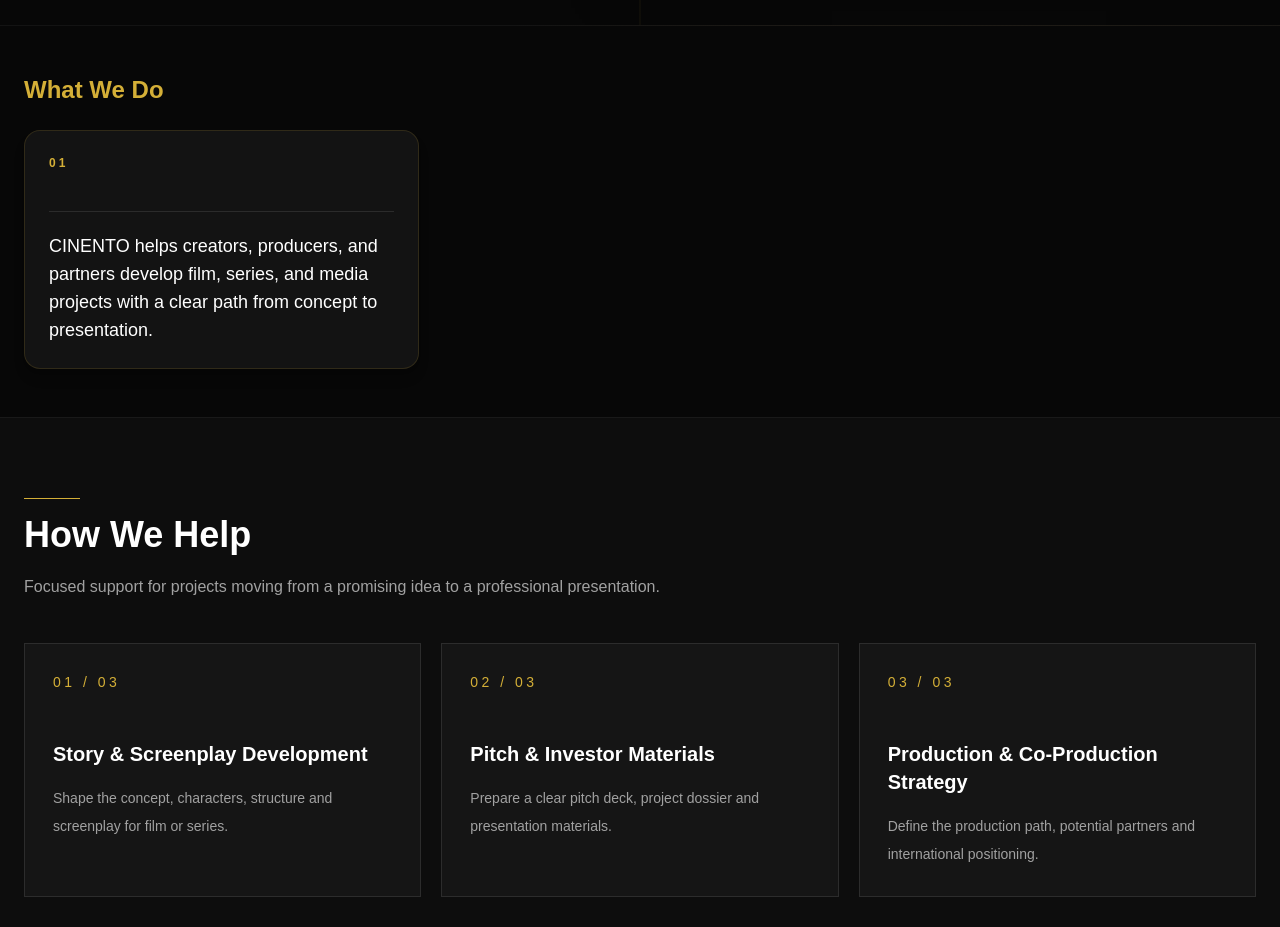
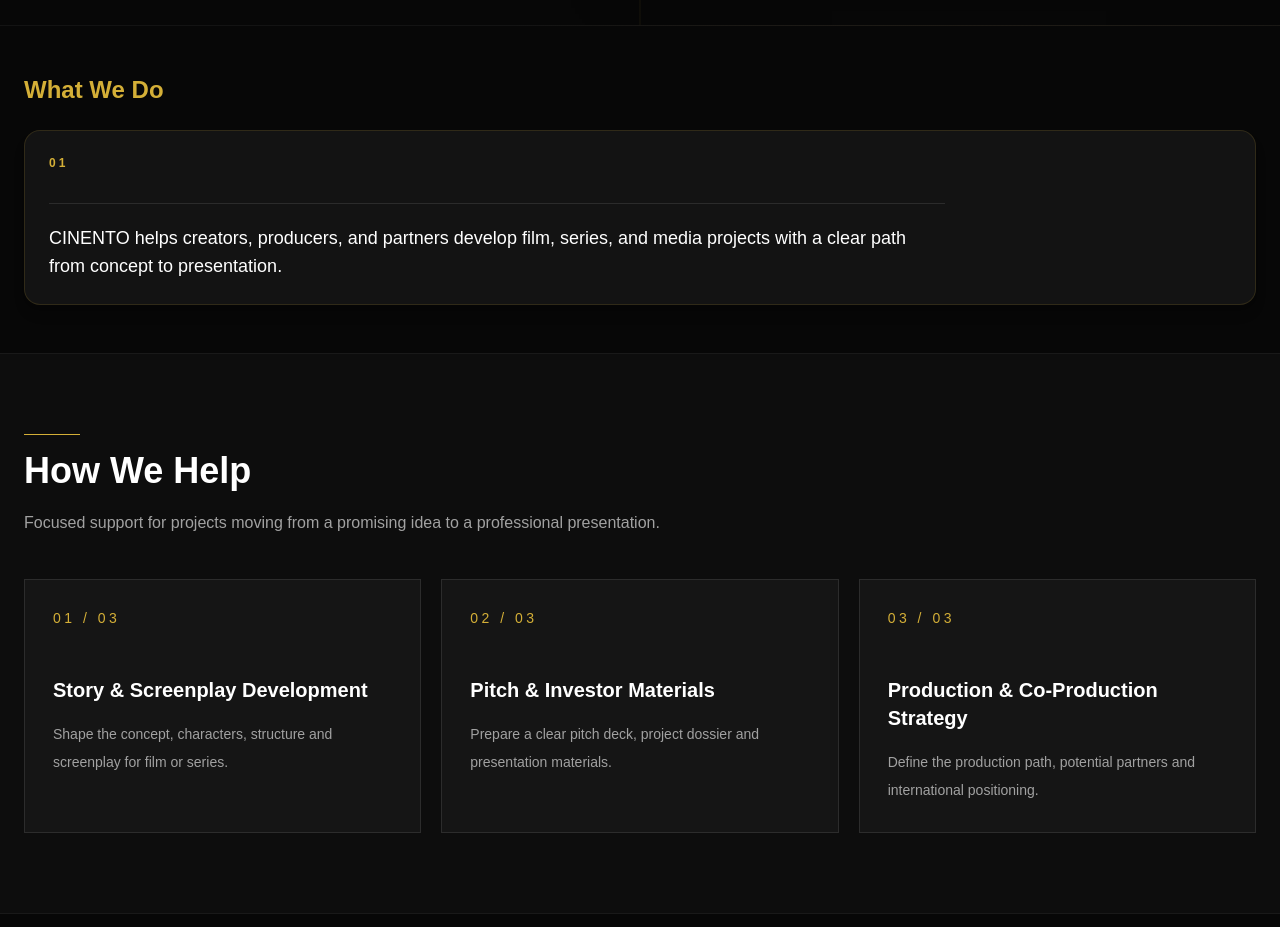
Before and after one commit to mrcint19-alt/cinento-production, a Next.js app: page /en in a window 1280 px wide. Shown: the part 820-1747 px from the top of the page. Built offline with nearby package versions, Linux system fonts and the light colour scheme.

Commit message:
Adapt What We Do layout to content count (#15)

```diff
--- a/app/[lang]/page.tsx
+++ b/app/[lang]/page.tsx
@@ -523,11 +523,11 @@ export default function HomePage() {
 
       <section id="about" className="mx-auto max-w-7xl px-6 py-12">
         <h2 className="mb-6 text-2xl font-semibold text-[#d4af37]">{content.whatWeDo.title}</h2>
-        <div className="grid gap-6 md:grid-cols-3">
+        <div className={`grid gap-6 ${content.whatWeDo.items.length === 1 ? "grid-cols-1" : content.whatWeDo.items.length === 2 ? "md:grid-cols-2" : "md:grid-cols-3"}`}>
           {content.whatWeDo.items.map((item, index) => (
-            <div key={item} className="rounded-2xl border border-[#d4af37]/15 bg-neutral-900/80 p-6 text-white shadow-lg transition hover:border-[#d4af37]/40">
-              <div className="mb-10 text-xs font-semibold tracking-[0.25em] text-[#d4af37]">{String(index + 1).padStart(2, "0")}</div>
-              <div className="border-t border-white/10 pt-5 text-lg font-medium leading-7">{item}</div>
+            <div key={`${index}-${item}`} className="rounded-2xl border border-[#d4af37]/15 bg-neutral-900/80 p-6 text-white shadow-lg transition hover:border-[#d4af37]/40">
+              <div className="mb-8 text-xs font-semibold tracking-[0.25em] text-[#d4af37]">{String(index + 1).padStart(2, "0")}</div>
+              <div className={`border-t border-white/10 pt-5 text-lg font-medium leading-7 ${content.whatWeDo.items.length === 1 ? "max-w-4xl" : ""}`}>{item}</div>
             </div>
           ))}
         </div>
```
